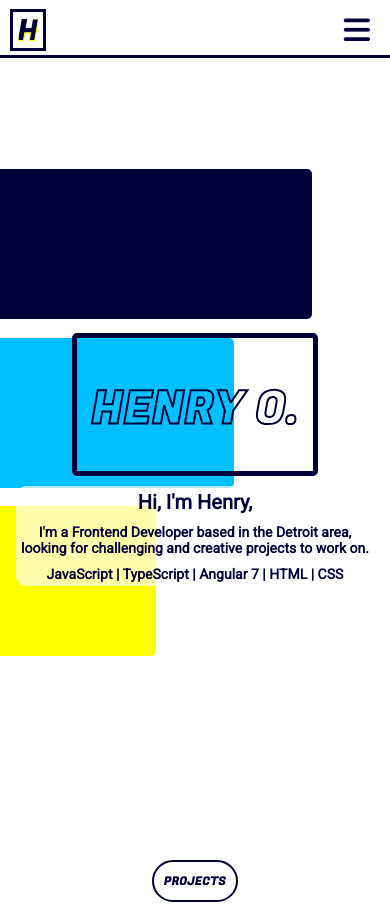
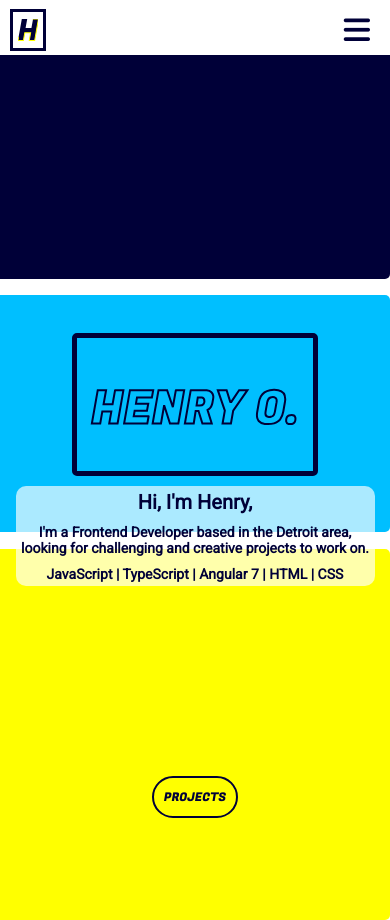
Before and after one commit to Henry-Overholt/henryOverholtPortfolio, an Angular app: page /home in a window 390 px wide. Built offline with nearby package versions, Linux system fonts and the light colour scheme; a web font is replaced by a local one.

Commit message:
changed mobile styling and removed the typescript that controlled bar animation

```diff
--- a/src/app/home/home.component.css
+++ b/src/app/home/home.component.css
@@ -8,36 +8,47 @@ h1 {
   /* background: rgba(255, 255, 255, 0.479); */
 }
 .bar {
-  height: 150px;
+  height: 28%;
   border-radius: 0px 5px 5px 0px;
   position: absolute;
 }
 #first {
-  top: 20%;
+  top: 5%;
   left: 0;
   width: 0;
   background: rgb(0, 0, 56);
   transition: all 1s linear;
+  animation: complete 1s linear 0.5s forwards;
 }
+
 #second {
-  top: 40%;
+  top: 35%;
   left: 0;
   width: 0;
   background: rgb(0, 191, 255);
   transition: all 1s linear;
+  animation: complete 1s linear 1s forwards;
 }
 #third {
-  top: 60%;
+  top: 65%;
+  height: 44%;
   left: 0;
   width: 0;
   background: yellow;
   transition: all 1s linear;
+  animation: complete 1s linear 1.5s forwards;
 }
 .path {
   stroke-dasharray: 1000;
   stroke-dashoffset: 1000;
   animation: dash 5s linear 1s forwards;
 }
+@keyframes complete {
+  to {
+    width: 100%;
+  }
+}
+
 @keyframes dash {
   to {
     stroke-dashoffset: 0;
@@ -103,7 +114,7 @@ a {
   text-decoration: none;
   padding: 10px;
   position: relative;
-  bottom: 0px;
+  bottom: 10vh;
 }
 
 @media screen and (min-width: 768px) {
@@ -165,12 +176,31 @@ a {
   }
   #first {
     top: 24%;
+    animation: first 1s linear 0.5s forwards;
   }
   #second {
     top: 50%;
+    animation: second 1s linear 1s forwards;
   }
   #third {
     top: 76%;
+    height: 170px;
+    animation: third 1s linear 1.5s forwards;
+  }
+  @keyframes first {
+    to {
+      width: 80%;
+    }
+  }
+  @keyframes second {
+    to {
+      width: 60%;
+    }
+  }
+  @keyframes third {
+    to {
+      width: 40%;
+    }
   }
 }
 
--- a/src/app/home/home.component.ts
+++ b/src/app/home/home.component.ts
@@ -41,7 +41,7 @@ export class HomeComponent implements OnInit {
 
   ngOnInit() {
     this.start();
-    this.runBars();
+    // this.runBars();
   }
   start() {
     this.nameIntro();
--- a/src/app/projects/projects.component.css
+++ b/src/app/projects/projects.component.css
@@ -259,7 +259,6 @@ footer {
     justify-content: center;
     background: white;
     padding-bottom: 15px;
-    height: 400px;
   }
   #projects {
     width: 90%;
@@ -277,8 +276,9 @@ footer {
     margin-top: 100px;
   }
   h4 {
-    font-size: 45px;
+    font-size: 25px;
     margin-bottom: 5px;
+    font-family: "Fugaz One";
     color: rgb(0, 0, 56);
   }
 
@@ -381,6 +381,4 @@ footer {
     font-size: 35px;
     font-family: "Fugaz One";
   }
-  .project {
-  }
 }
--- a/src/app/tester/tester.component.html
+++ b/src/app/tester/tester.component.html
@@ -8,4 +8,10 @@
     <i class="fab fa-html5"></i>
     <i class="fab fa-css3-alt"></i>
   </div>
+  <div>
+    <i class="fas fa-compact-disc"></i>
+    <i class="fas fa-coffee"></i>
+    <i class="fas fa-futbol"></i>
+    <i class="fas fa-laptop-code"></i>
+  </div>
 </main>
```
